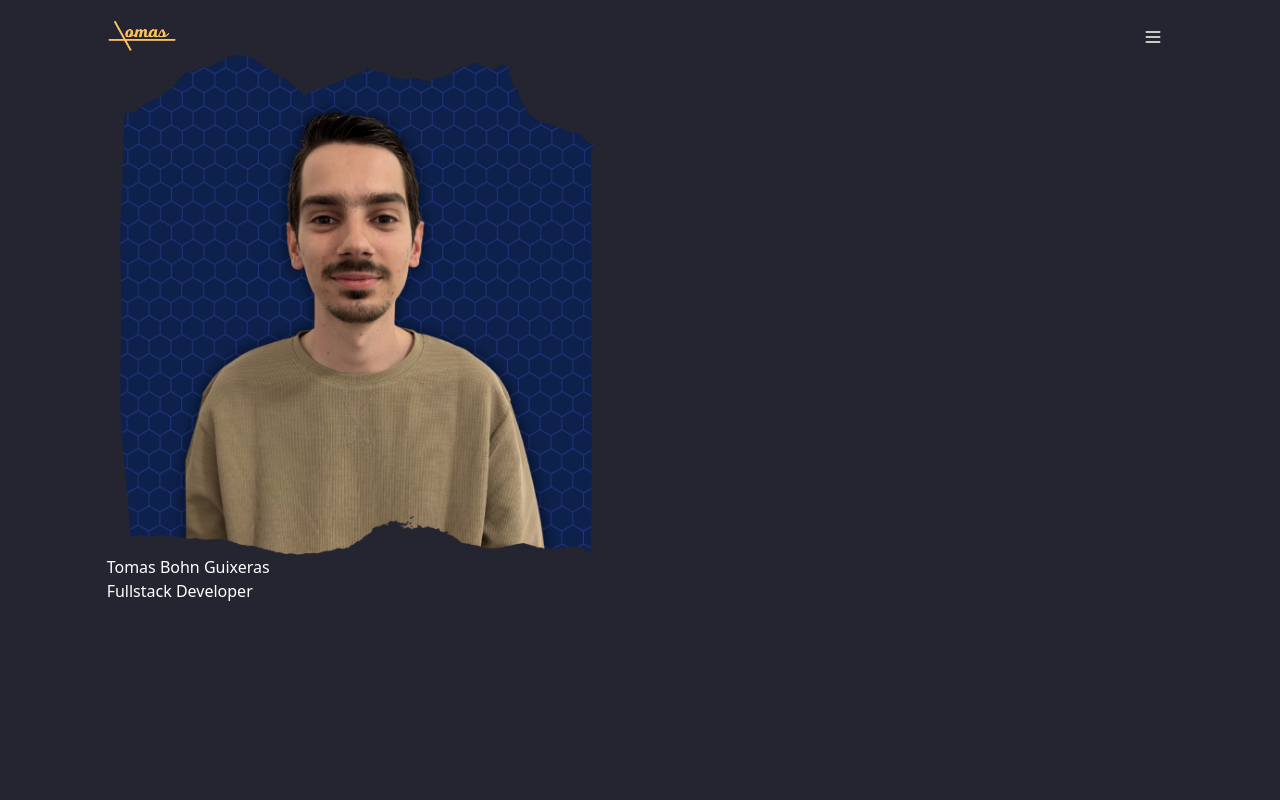
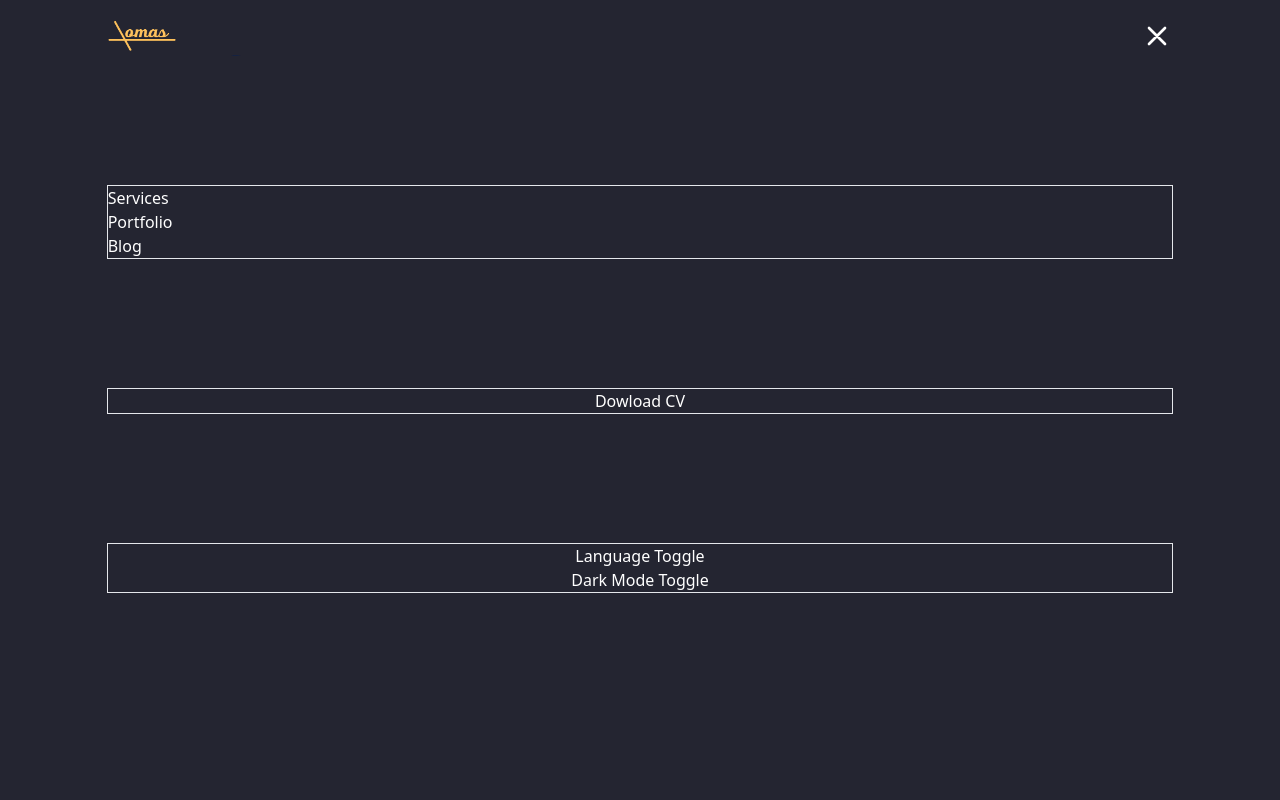
Before and after one commit to tomasguixeras/tomasguixeras-portfolio, a Next.js app: page / in a window 1280 px wide. Shown: the top 800 px of the page. Built offline with nearby package versions, Linux system fonts and the light colour scheme.

Commit message:
Basic structure of dropdown menu

```diff
--- a/src/components/NavBar.tsx
+++ b/src/components/NavBar.tsx
@@ -1,9 +1,14 @@
+"use client";
+
 import Image from "next/image";
-import React from "react";
+import React, { useState } from "react";
 
 function NavBar() {
+  const [openMenu, setOpenMenu] = useState(true);
+
   return (
-    <div className="navbar bg-base-100 w-5/6 flex mt-4">
+    <>
+      <div className="navbar bg-base-100 w-5/6 flex mt-4 relative">
         <div className="flex-1">
           <a className="btn btn-ghost normal-case text-xl">
             <Image
@@ -15,23 +20,47 @@ function NavBar() {
           </a>
         </div>
         <div className="flex-none">
-        <button className="btn btn-square btn-ghost h-full w-10">
-          <svg
-            xmlns="http://www.w3.org/2000/svg"
-            fill="none"
-            viewBox="0 0 24 24"
-            className="inline-block w-5 h-5 stroke-current"
+          <button
+            className="btn btn-square btn-ghost h-full w-8 relative"
+            onClick={() => setOpenMenu((prev) => !prev)}
           >
-            <path
-              strokeLinecap="round"
-              strokeLinejoin="round"
-              strokeWidth="2"
-              d="M4 6h16M4 12h16M4 18h16"
-            ></path>
-          </svg>
+            {!openMenu ? (
+              <Image
+                src="/icons/burger.svg"
+                alt="Open menu icon"
+                height={40}
+                width={40}
+              />
+            ) : (
+              <Image
+                src="/icons/close.svg"
+                alt="Open menu icon"
+                height={40}
+                width={40}
+              />
+            )}
           </button>
         </div>
       </div>
+      {openMenu && (
+        <div className="absolute w-full top-14 h-5/6 bg-[#242531] flex flex-col items-center justify-evenly">
+          <div id="sections" className="border flex flex-col w-5/6">
+            <a href="">Services</a>
+            <a href="">Portfolio</a>
+            <a href="">Blog</a>
+          </div>
+
+          <div id="cta-button" className="border flex flex-col w-5/6">
+            <button>Dowload CV</button>
+          </div>
+
+          <div id="settings" className="border flex flex-col w-5/6 text-center">
+            <p>Language Toggle</p>
+            <p>Dark Mode Toggle</p>
+          </div>
+        </div>
+      )}
+    </>
   );
 }
 
```
Also changed, not shown: public/icons/burger.svg (added), public/icons/close.svg (added). Lines whose indentation alone changed are shown as unchanged.
